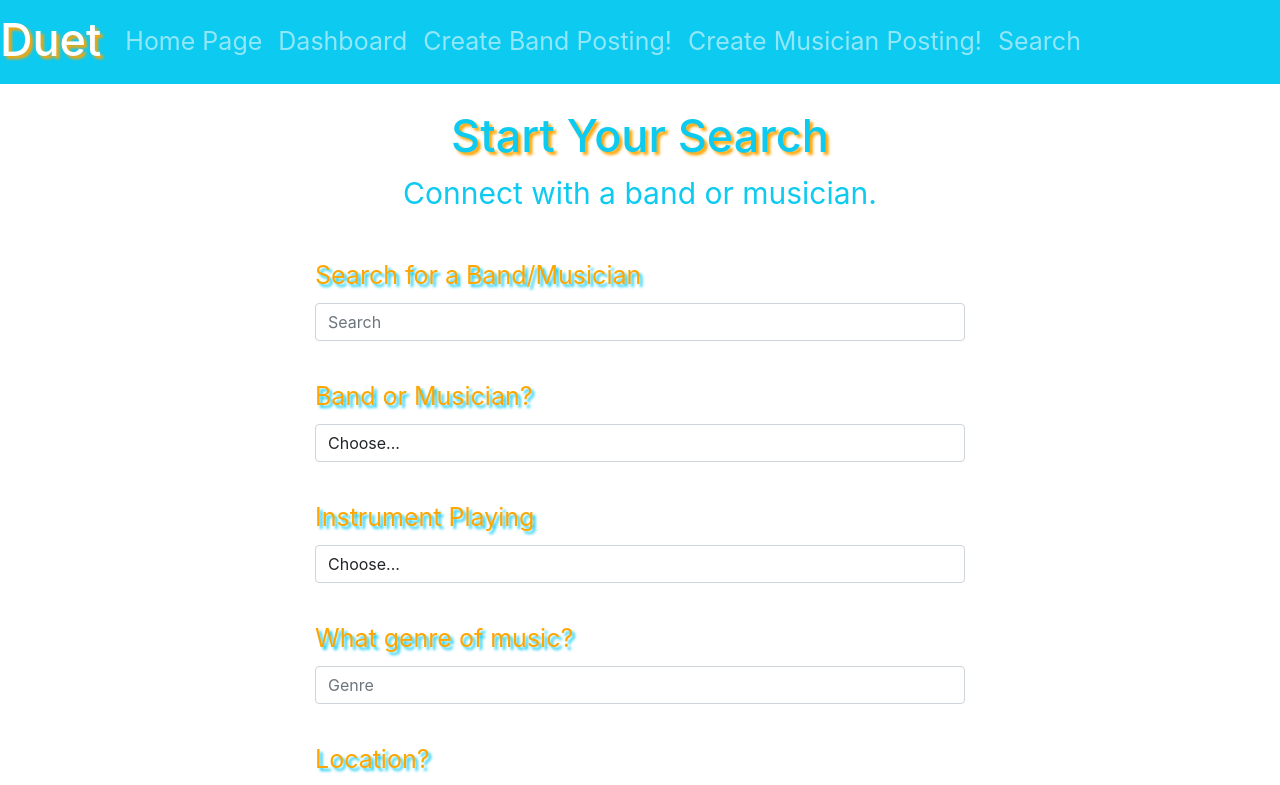
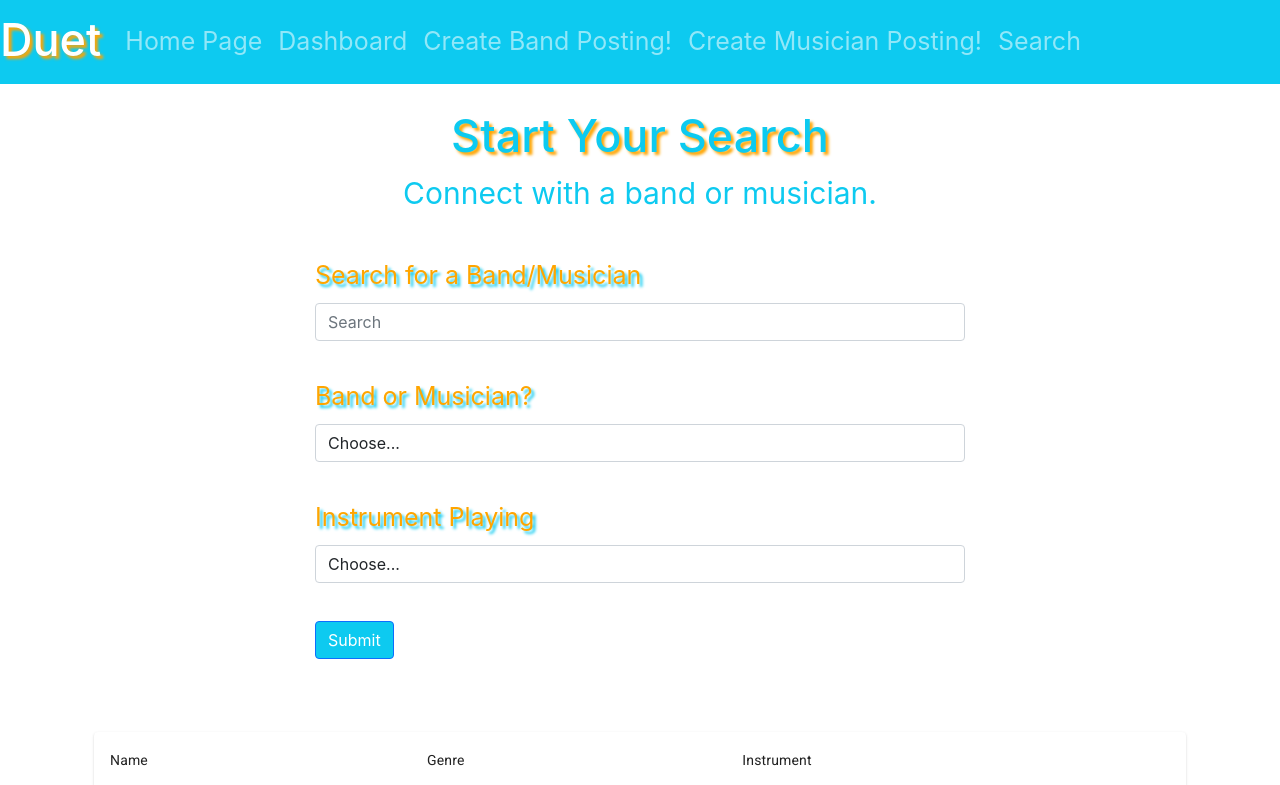
Before and after one commit to NW-Scrappy/duet, a React (Create React App) app in the folder client/: page /SearchPage in a window 1280 px wide. Shown: the top 785 px of the page. Built offline with nearby package versions, Linux system fonts and the light colour scheme.

Commit message:
Removed the location and genre search criteria

```diff
--- a/client/src/App.css
+++ b/client/src/App.css
@@ -2,6 +2,7 @@
   padding-left: 50px;
   padding-right: 50px;
   padding-top: 25px;
+  padding-bottom: 0px;
 }
 
 .UserBtn {
@@ -45,25 +46,28 @@
   background-color: #0dcaf0;
 }
 
-.d-flex{
+.d-flex {
   padding-top: 15px;
 }
 
-.UserForm{
+.UserForm {
   font-size: 25px;
   color: orange;
-  text-shadow: 3px 3px 3px  #0DCAF0;
+  text-shadow: 3px 3px 3px #0dcaf0;
   height: 850px;
-  width:750px;
+  width: 750px;
   margin-left: auto;
   margin-right: auto;
+  margin-bottom: auto;
 }
 
-h1{
-
-    color: "#0DCAF0";
-    font-size: "60px";
-    text-shadow: "3px 3px 3px orange";
-    float: "left",
-
+h1 {
+  color: "#0DCAF0";
+  font-size: "60px";
+  text-shadow: "3px 3px 3px orange";
+  float: "left";
 }
+.UserForm {
+  margin: auto;
+  max-height: 500px;
+}
--- a/client/src/components/Search.js
+++ b/client/src/components/Search.js
@@ -17,32 +17,45 @@ const SearchForm = () => {
 
   const handleClick = (e) => {
     e.preventDefault();
-    // const searchQuery="https://duet1.herokuapp.com/api/" + dbLabel + "/" + instrument
-    const searchQuery="/api/" + dbLabel + "/" + instrument
     axios
-      .get(searchQuery)
-      .then((result) => {
-        console.log("result", result);
-        console.log("result data", result.data);
-        const data = result.data;
-        setBandList([...data]);
-
-        console.log("unfilteredlist", bandList);
-        console.log("name", name)
-        //filter by name of artist
-        const filtered = bandList.filter((i) => {
-          console.log(i)
-          return i.band_name == name;
-        });
-        setFilteredList([...filtered]);
-        console.log("filteredlist", filteredList)
-
+      .get("https://duet1.herokuapp.com/api/" + dbLabel + "/" + instrument)
+      .then((res) => {
+        console.log("instrument", instrument);
+        console.log(res);
+        const data = res.data;
+        setBandList(data);
+        console.log("bandlist", bandList);
       });
-      ;
   };
 
+  // const handleClick = (e) => {
+  //   e.preventDefault();
+  //   // const searchQuery="https://duet1.herokuapp.com/api/" + dbLabel + "/" + instrument
+  //   const searchQuery="/api/" + dbLabel + "/" + instrument
+  //   axios
+  //     .get(searchQuery)
+  //     .then((result) => {
+  //       console.log("result", result);
+  //       console.log("result data", result.data);
+  //       const data = result.data;
+  //       setBandList([...data]);
+
+  //       console.log("unfilteredlist", bandList);
+  //       console.log("name", name)
+  //       //filter by name of artist
+  //       const filtered = bandList.filter((i) => {
+  //         console.log(i)
+  //         return i.band_name == name;
+  //       });
+  //       setFilteredList([...filtered]);
+  //       console.log("filteredlist", filteredList)
+
+  //     });
+  //     ;
+  // };
+
   return (
-    <div>
+    <div className="container searchbar">
       <Jumbotron fluid className="jumbotron">
         <Container>
           <h1
@@ -111,33 +124,33 @@ const SearchForm = () => {
           >
             <option value="">Choose...</option>
 
-            <option value="accordian">Accordion</option>
-            <option value="acoutic">Acoustic Guitar</option>
+            <option value="accordion">Accordion</option>
+            <option value="acoutic guitar">Acoustic Guitar</option>
             <option value="flute"> Flute</option>
             <option value="clarinet">Clarinet</option>
             <option value="saxophone">Saxophone</option>
             <option value="drums">Drums</option>
-            <option value="electric">Electric Guitar</option>
-            <option value="Bass">Bass</option>
-            <option value="">...</option>
-            <option value="">...</option>
-            <option value="">...</option>
-            <option value="">...</option>
-            <option value="">...</option>
+            <option value="electric guitar">Electric Guitar</option>
+            <option value="vocals">Vocals</option>
+            <option value="bass guitar">Bass Guitar</option>
+            <option value="rhythm guitar">Rhythm Guitar</option>
+            <option value="ukelele">Ukelele</option>
+            <option value="tamborine">Tamborine</option>
+            <option value="banjo">Banjo</option>
+            <option value="cello">Cello</option>
+            <option value="fiddle">Fiddle</option>
+            <option value="trumpet">Trumpet</option>
+            <option value="keyboards">Keyboards</option>
+            <option value="xylophone">Xylophone</option>
+            <option value="DJ">DJ</option>
+            <option value="viola">Viola</option>
+            <option value="accordian">Accordion</option>
+            <option value="flute"> Flute</option>
+            <option value="clarinet">Clarinet</option>
+            <option value="saxophone">Saxophone</option>
           </Form.Control>
         </Form.Group>
         <br></br>
-
-        <Form.Group controlId="formBasicPassword">
-          <Form.Label>What genre of music?</Form.Label>
-          <Form.Control type="genre" placeholder="Genre" />
-        </Form.Group>
-        <br></br>
-        <Form.Group controlId="formBasicPassword">
-          <Form.Label>Location?</Form.Label>
-          <Form.Control type="Location" placeholder="Location" />
-        </Form.Group>
-
         <Button
           className="submit"
           variant="primary"
@@ -147,7 +160,7 @@ const SearchForm = () => {
           Submit
         </Button>
       </Form>
-      <SearchTable bandList={filteredList} dbLabel={dbLabel} />
+      <SearchTable bandList={bandList} dbLabel={dbLabel} />
     </div>
   );
 };
--- a/client/src/components/SearchTable.js
+++ b/client/src/components/SearchTable.js
@@ -18,6 +18,7 @@ const useStyles = makeStyles({
 const SearchTable = (props) => {
   const classes = useStyles();
   return (
+    <div className="container searchtable">
       <TableContainer component={Paper}>
         <Table className={classes.table} aria-label="simple table">
           <TableHead>
@@ -55,6 +56,7 @@ const SearchTable = (props) => {
           </TableBody>
         </Table>
       </TableContainer>
+    </div>
   );
 };
 export default SearchTable;
```
Lines whose indentation alone changed are shown as unchanged.
